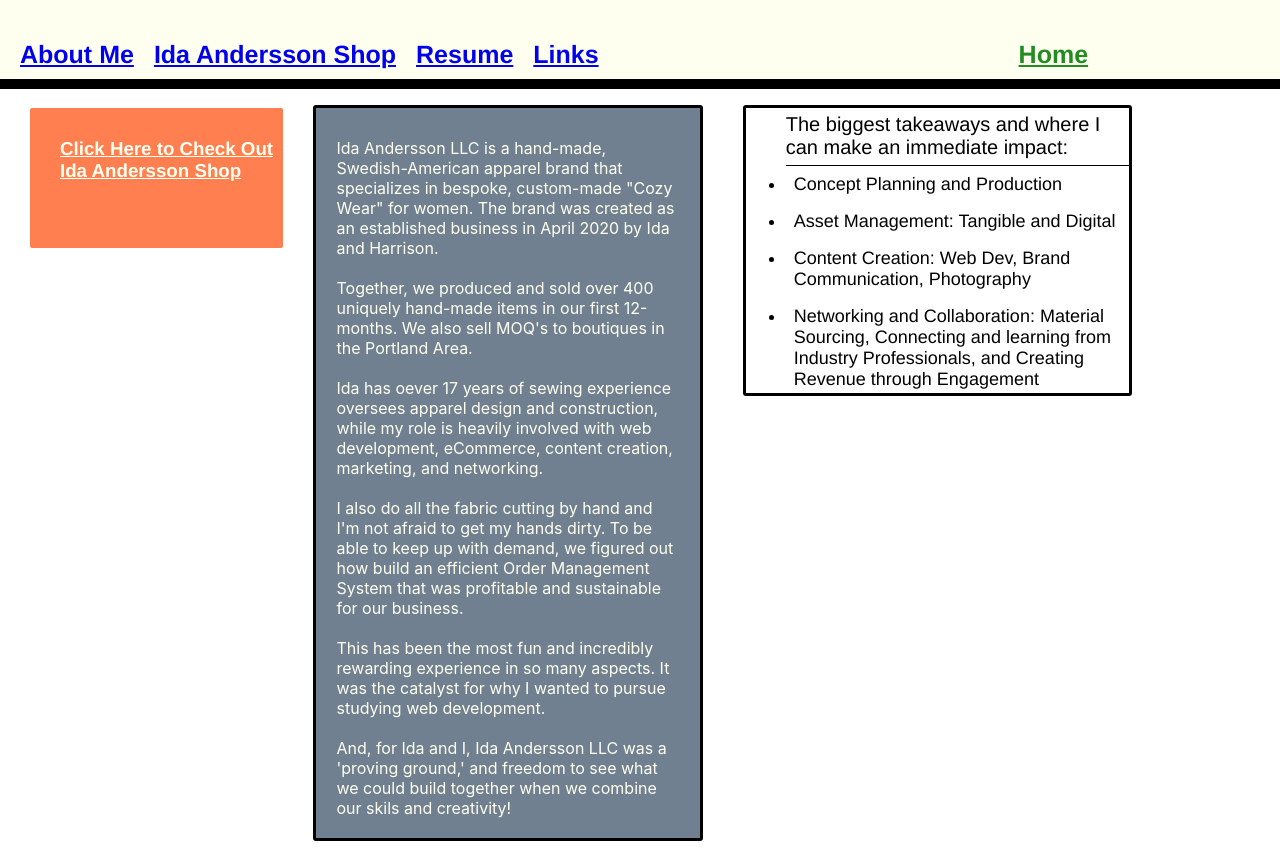
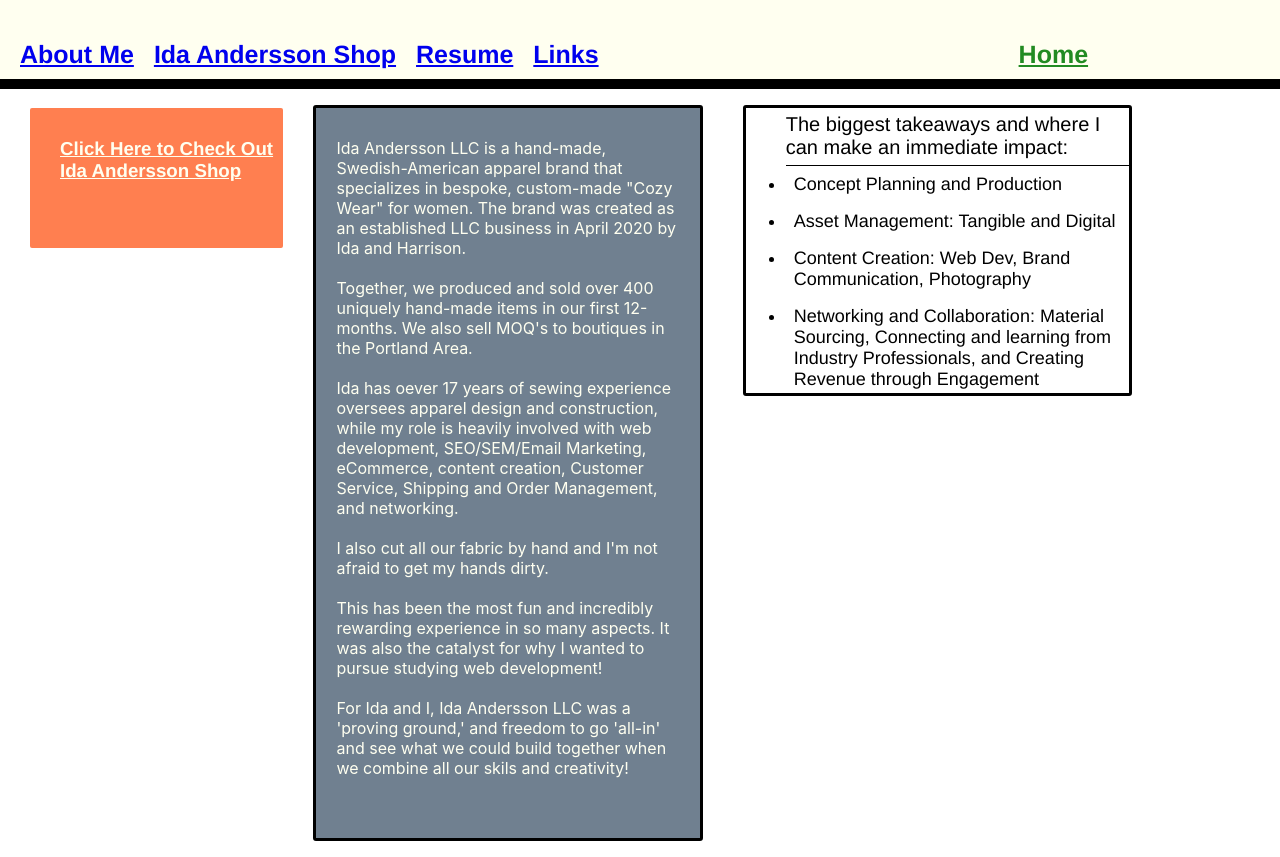
Before and after one commit to HGreedo/nuReactPortfolio, a React (Create React App) app: page /pages/IdaShop in a window 1280 px wide. Built offline with nearby package versions, Linux system fonts and the light colour scheme.

Commit message:
commit on 'main'

```diff
--- a/src/pages/IdaShop.js
+++ b/src/pages/IdaShop.js
@@ -9,22 +9,22 @@
 
             <p className="idashop-bio">
             Ida Andersson LLC is a hand-made, Swedish-American apparel brand that specializes in bespoke, custom-made "Cozy Wear" for women.
-            The brand was created as an established business in April 2020 by Ida and Harrison.
+            The brand was created as an established LLC business in April 2020 by Ida and Harrison.
             <br/>
             <br/>
             Together, we produced and sold over 400 uniquely hand-made items in our first 12-months. We also sell MOQ's to boutiques in the Portland Area.
             <br/>
             <br/>
-            Ida has oever 17 years of sewing experience oversees apparel design and construction, while my role is heavily involved with web development, eCommerce, content creation, marketing, and networking.
+            Ida has oever 17 years of sewing experience oversees apparel design and construction, while my role is heavily involved with web development, SEO/SEM/Email Marketing, eCommerce, content creation, Customer Service, Shipping and Order Management, and networking.
             <br/>
             <br/>
-            I also do all the fabric cutting by hand and I'm not afraid to get my hands dirty. To be able to keep up with demand, we figured out how build an efficient Order Management System that was profitable and sustainable for our business.
+            I also cut all our fabric by hand and I'm not afraid to get my hands dirty.
             <br/>
             <br/>
-            This has been the most fun and incredibly rewarding experience in so many aspects. It was the catalyst for why I wanted to pursue studying web development.
+            This has been the most fun and incredibly rewarding experience in so many aspects. It was also the catalyst for why I wanted to pursue studying web development!
             <br/>
             <br />
-            And, for Ida and I, Ida Andersson LLC was a 'proving ground,' and freedom to see what we could build together when we combine our skils and creativity!
+            For Ida and I, Ida Andersson LLC was a 'proving ground,' and freedom to go 'all-in' and see what we could build together when we combine all our skils and creativity!
             </p>
 
             <ul className="takeaways">
```
